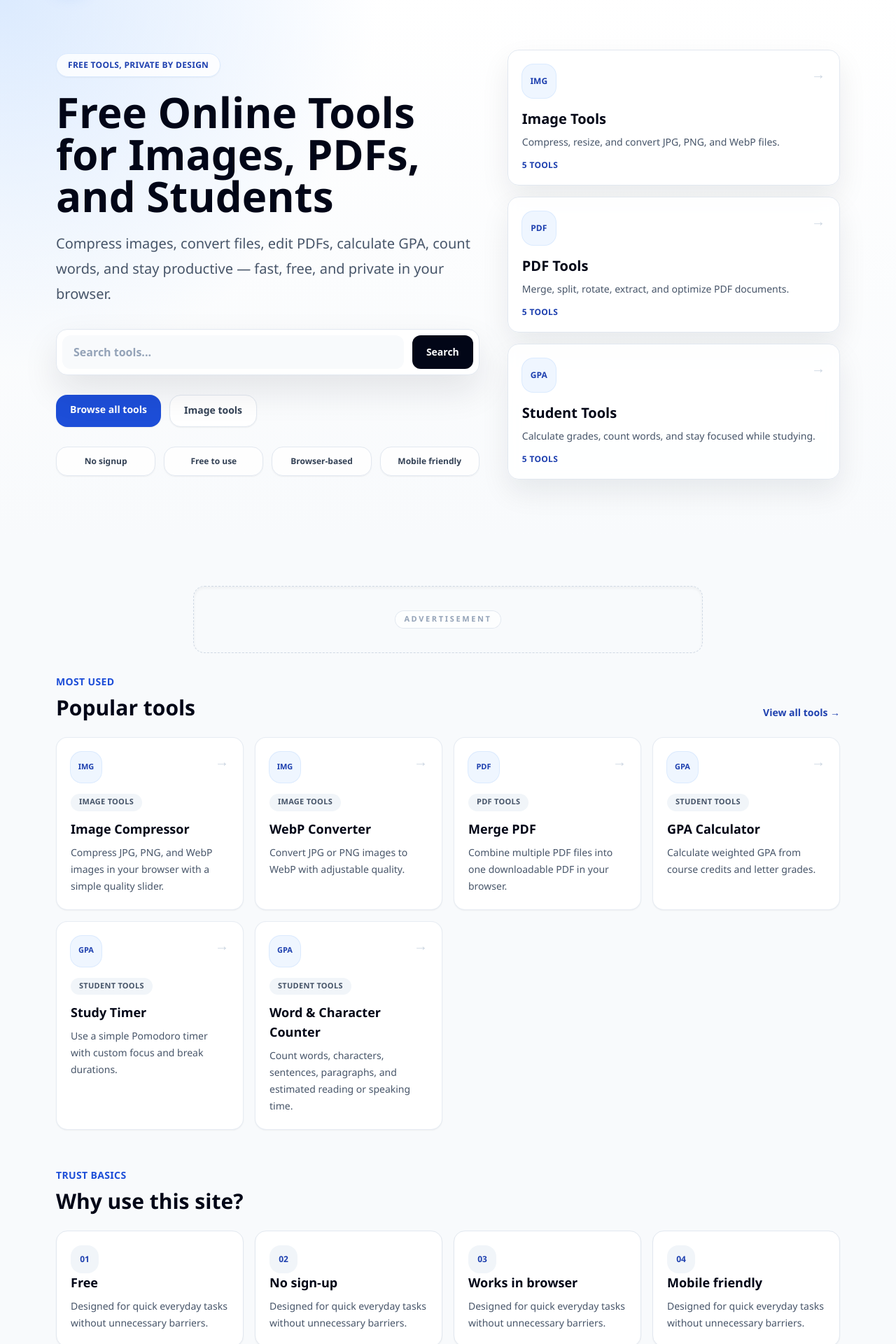
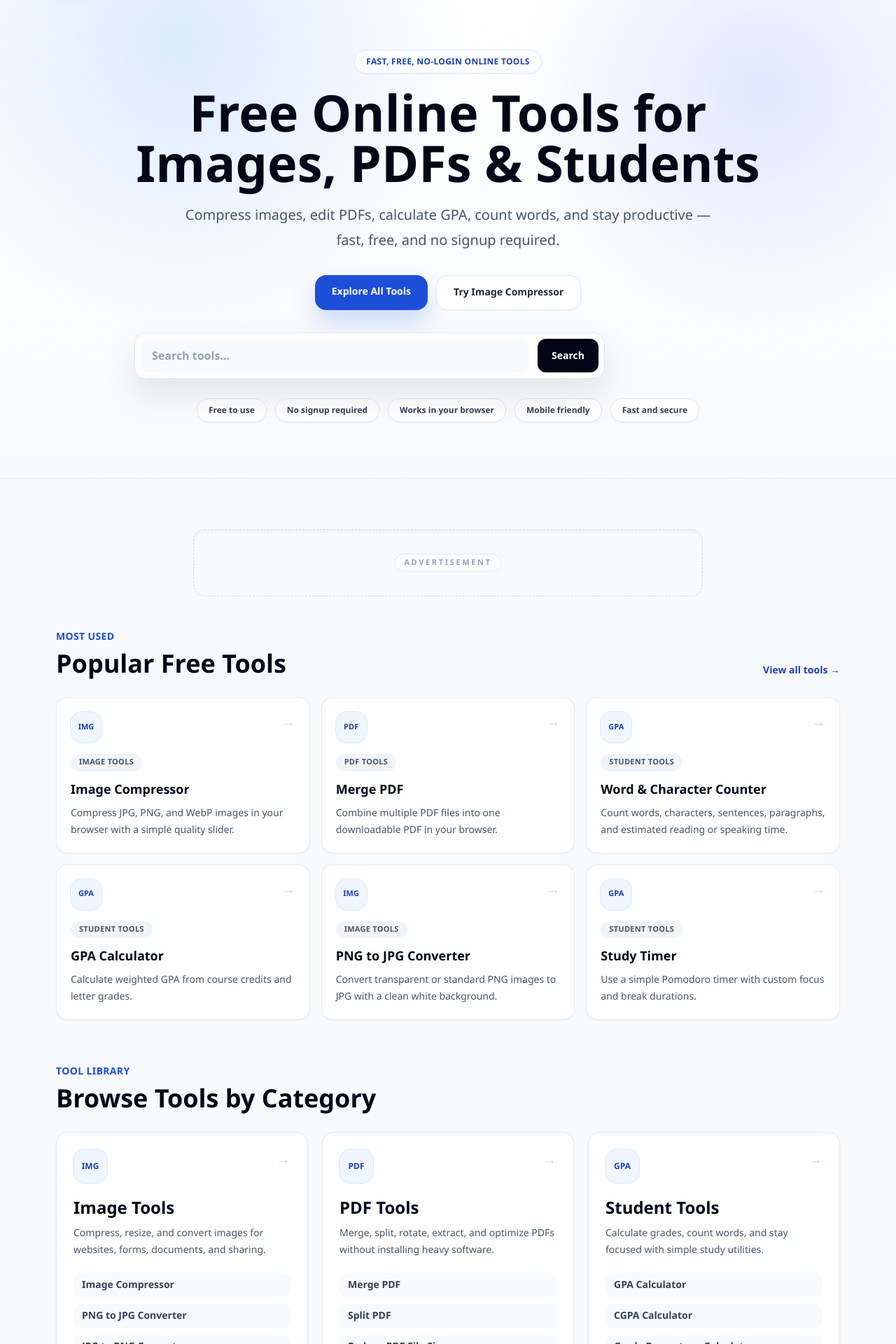
Before and after one commit to KushGam/freetoolkit, a Next.js app: page / in a window 1280 px wide. Shown: the part 80-2000 px from the top of the page at 70% size. Built offline with nearby package versions, Linux system fonts and the light colour scheme.

Commit message:
Redesign homepage experience

```diff
--- a/app/page.tsx
+++ b/app/page.tsx
@@ -2,91 +2,185 @@ import Link from "next/link";
 import { AdSlot } from "@/components/AdSlot";
 import { HomeToolSearch } from "@/components/HomeToolSearch";
 import { ToolCard } from "@/components/ui";
-import { categories, getToolsByCategory, tools } from "@/data/tools";
+import { getToolsByCategory, tools, type ToolCategory } from "@/data/tools";
+
+const popularSlugs = [
+  "image-compressor",
+  "merge-pdf",
+  "word-counter",
+  "gpa-calculator",
+  "png-to-jpg",
+  "study-timer"
+];
+
+const categoryDetails: Record<ToolCategory, { href: string; icon: string; description: string }> = {
+  "Image Tools": {
+    href: "/image-tools",
+    icon: "IMG",
+    description: "Compress, resize, and convert images for websites, forms, documents, and sharing."
+  },
+  "PDF Tools": {
+    href: "/pdf-tools",
+    icon: "PDF",
+    description: "Merge, split, rotate, extract, and optimize PDFs without installing heavy software."
+  },
+  "Student Tools": {
+    href: "/student-tools",
+    icon: "GPA",
+    description: "Calculate grades, count words, and stay focused with simple study utilities."
+  }
+};
+
+const trustBadges = ["Free to use", "No signup required", "Works in your browser", "Mobile friendly", "Fast and secure"];
+
+const whyCards = [
+  {
+    title: "No signup required",
+    copy: "Open a tool and start immediately. FreeToolKit avoids accounts, paywalls, and unnecessary setup."
+  },
+  {
+    title: "Free browser-based tools",
+    copy: "Image, PDF, and student utilities are designed to run in your browser where possible."
+  },
+  {
+    title: "Simple and mobile friendly",
+    copy: "Clean layouts, readable controls, and responsive pages make common tasks easy on any screen."
+  },
+  {
+    title: "Built for students and professionals",
+    copy: "Use it for assignments, office documents, content workflows, applications, and daily productivity."
+  }
+];
 
 export default function HomePage() {
-  const popular = tools.filter((tool) => tool.popular);
-  const categoryMeta = {
-    "Image Tools": { icon: "IMG", href: "/image-tools", copy: "Compress, resize, and convert JPG, PNG, and WebP files." },
-    "PDF Tools": { icon: "PDF", href: "/pdf-tools", copy: "Merge, split, rotate, extract, and optimize PDF documents." },
-    "Student Tools": { icon: "GPA", href: "/student-tools", copy: "Calculate grades, count words, and stay focused while studying." }
-  };
+  const popularTools = popularSlugs.map((slug) => tools.find((tool) => tool.slug === slug)).filter(Boolean);
 
   return (
     <main className="overflow-hidden">
-      <section className="relative bg-[radial-gradient(circle_at_top_left,#dbeafe,transparent_36%),linear-gradient(180deg,#ffffff_0%,#f8fafc_100%)]">
-        <div className="mx-auto grid max-w-6xl gap-10 px-4 py-14 sm:py-20 lg:grid-cols-[1.12fr_0.88fr] lg:items-center">
-          <div>
-            <p className="w-fit rounded-full border border-brand-100 bg-white/80 px-4 py-2 text-xs font-black uppercase tracking-wide text-brand-700 shadow-sm">Free tools, private by design</p>
-            <h1 className="mt-5 max-w-4xl text-4xl font-black tracking-normal text-slate-950 sm:text-6xl">Free Online Tools for Images, PDFs, and Students</h1>
-            <p className="mt-5 max-w-2xl text-lg leading-8 text-slate-600 sm:text-xl sm:leading-9">
-              Compress images, convert files, edit PDFs, calculate GPA, count words, and stay productive — fast, free, and private in your browser.
+      <section className="relative border-b border-slate-200/70 bg-[radial-gradient(circle_at_20%_10%,#dbeafe,transparent_34%),radial-gradient(circle_at_85%_20%,#e0e7ff,transparent_28%),linear-gradient(180deg,#ffffff_0%,#f8fafc_100%)]">
+        <div className="mx-auto max-w-6xl px-4 py-14 sm:py-20">
+          <div className="mx-auto max-w-4xl text-center">
+            <p className="mx-auto w-fit rounded-full border border-brand-100 bg-white/85 px-4 py-2 text-xs font-black uppercase tracking-wide text-brand-700 shadow-sm">
+              Fast, free, no-login online tools
             </p>
-            <HomeToolSearch />
-            <div className="mt-7 flex flex-wrap gap-3">
-              <Link href="/all-tools" className="rounded-2xl bg-brand-600 px-5 py-3 text-sm font-bold text-white shadow-sm hover:bg-brand-700">Browse all tools</Link>
-              <Link href="/image-tools" className="rounded-2xl border border-slate-200 bg-white px-5 py-3 text-sm font-bold text-slate-700 shadow-sm hover:bg-brand-50">Image tools</Link>
+            <h1 className="mt-5 text-4xl font-black tracking-normal text-slate-950 sm:text-6xl lg:text-7xl">
+              Free Online Tools for Images, PDFs &amp; Students
+            </h1>
+            <p className="mx-auto mt-5 max-w-3xl text-lg leading-8 text-slate-600 sm:text-xl sm:leading-9">
+              Compress images, edit PDFs, calculate GPA, count words, and stay productive — fast, free, and no signup required.
+            </p>
+            <div className="mt-8 flex flex-col justify-center gap-3 sm:flex-row">
+              <Link href="/all-tools" className="rounded-2xl bg-brand-600 px-6 py-3.5 text-sm font-black text-white shadow-[0_16px_35px_rgba(37,99,235,0.24)] transition hover:-translate-y-0.5 hover:bg-brand-700">
+                Explore All Tools
+              </Link>
+              <Link href="/image-compressor" className="rounded-2xl border border-slate-200 bg-white px-6 py-3.5 text-sm font-black text-slate-800 shadow-sm transition hover:-translate-y-0.5 hover:border-brand-200 hover:bg-brand-50 hover:text-brand-700">
+                Try Image Compressor
+              </Link>
             </div>
-            <div className="mt-7 grid max-w-2xl grid-cols-2 gap-3 sm:grid-cols-4">
-              {["No signup", "Free to use", "Browser-based", "Mobile friendly"].map((badge) => (
-                <div key={badge} className="rounded-2xl border border-slate-200 bg-white/80 px-3 py-3 text-center text-xs font-black text-slate-700 shadow-sm">
+            <div className="mx-auto text-left">
+              <HomeToolSearch />
+            </div>
+            <div className="mx-auto mt-7 flex max-w-4xl flex-wrap justify-center gap-3">
+              {trustBadges.map((badge) => (
+                <span key={badge} className="rounded-full border border-slate-200 bg-white/85 px-4 py-2 text-xs font-black text-slate-700 shadow-sm">
                   {badge}
-                </div>
+                </span>
               ))}
             </div>
           </div>
-          <div className="grid gap-4">
-            {categories.map((category) => (
-              <Link key={category} href={categoryMeta[category].href} className="group rounded-2xl border border-slate-200 bg-white/85 p-5 shadow-[0_18px_40px_rgba(15,23,42,0.08)] backdrop-blur transition hover:-translate-y-1 hover:border-brand-200 hover:shadow-[0_24px_55px_rgba(37,99,235,0.14)]">
-                <div className="flex items-start justify-between gap-4">
-                  <span className="flex h-12 w-12 items-center justify-center rounded-2xl bg-brand-50 text-xs font-black text-brand-700 ring-1 ring-brand-100">{categoryMeta[category].icon}</span>
-                  <span className="text-xl font-black text-slate-300 transition group-hover:translate-x-1 group-hover:text-brand-600">→</span>
-                </div>
-                <h2 className="mt-4 text-xl font-black text-slate-950">{category}</h2>
-                <p className="mt-2 text-sm leading-6 text-slate-600">{categoryMeta[category].copy}</p>
-                <p className="mt-3 text-xs font-black uppercase tracking-wide text-brand-700">{getToolsByCategory(category).length} tools</p>
-              </Link>
-            ))}
-          </div>
         </div>
       </section>
+
       <div className="mx-auto max-w-6xl px-4 py-10">
-        <AdSlot size="leaderboard" />
-        <section>
+        <AdSlot type="leaderboard" />
+
+        <section className="mt-12">
           <div className="flex flex-col gap-3 sm:flex-row sm:items-end sm:justify-between">
             <div>
               <p className="text-sm font-black uppercase tracking-wide text-brand-600">Most used</p>
-              <h2 className="mt-2 text-3xl font-black text-slate-950">Popular tools</h2>
+              <h2 className="mt-2 text-3xl font-black text-slate-950 sm:text-4xl">Popular Free Tools</h2>
             </div>
-            <Link href="/all-tools" className="text-sm font-black text-brand-700 hover:text-brand-900">View all tools →</Link>
+            <Link href="/all-tools" className="text-sm font-black text-brand-700 hover:text-brand-900">
+              View all tools →
+            </Link>
           </div>
-          <div className="mt-6 grid gap-4 sm:grid-cols-2 lg:grid-cols-4">
-            {popular.map((tool) => <ToolCard key={tool.slug} title={tool.title} description={tool.description} href={`/${tool.slug}`} category={tool.category} />)}
+          <div className="mt-7 grid gap-4 sm:grid-cols-2 lg:grid-cols-3">
+            {popularTools.map((tool) => (
+              <ToolCard key={tool!.slug} title={tool!.title} description={tool!.description} href={`/${tool!.slug}`} category={tool!.category} />
+            ))}
           </div>
         </section>
-        <section className="mt-14">
+
+        <section className="mt-16">
+          <p className="text-sm font-black uppercase tracking-wide text-brand-600">Tool library</p>
+          <h2 className="mt-2 text-3xl font-black text-slate-950 sm:text-4xl">Browse Tools by Category</h2>
+          <div className="mt-7 grid gap-5 lg:grid-cols-3">
+            {(Object.keys(categoryDetails) as ToolCategory[]).map((category) => {
+              const details = categoryDetails[category];
+              const categoryTools = getToolsByCategory(category).slice(0, 5);
+              return (
+                <Link key={category} href={details.href} className="group rounded-2xl border border-slate-200 bg-white p-6 shadow-sm transition hover:-translate-y-1 hover:border-brand-200 hover:shadow-[0_24px_55px_rgba(37,99,235,0.12)]">
+                  <div className="flex items-start justify-between gap-4">
+                    <span className="flex h-12 w-12 items-center justify-center rounded-2xl bg-brand-50 text-xs font-black text-brand-700 ring-1 ring-brand-100">
+                      {details.icon}
+                    </span>
+                    <span className="text-xl font-black text-slate-300 transition group-hover:translate-x-1 group-hover:text-brand-600">→</span>
+                  </div>
+                  <h3 className="mt-5 text-2xl font-black text-slate-950">{category}</h3>
+                  <p className="mt-2 text-sm leading-6 text-slate-600">{details.description}</p>
+                  <div className="mt-5 grid gap-2">
+                    {categoryTools.map((tool) => (
+                      <span key={tool.slug} className="rounded-xl bg-slate-50 px-3 py-2 text-sm font-bold text-slate-700">
+                        {tool.title}
+                      </span>
+                    ))}
+                  </div>
+                </Link>
+              );
+            })}
+          </div>
+        </section>
+
+        <section className="mt-16">
           <p className="text-sm font-black uppercase tracking-wide text-brand-600">Trust basics</p>
-          <h2 className="mt-2 text-3xl font-black text-slate-950">Why use this site?</h2>
-          <div className="mt-6 grid gap-4 md:grid-cols-4">
-            {["Free", "No sign-up", "Works in browser", "Mobile friendly"].map((item, index) => (
-              <div key={item} className="rounded-2xl border border-slate-200 bg-white p-5 shadow-sm">
+          <h2 className="mt-2 text-3xl font-black text-slate-950 sm:text-4xl">Why use FreeToolKit?</h2>
+          <div className="mt-7 grid gap-4 sm:grid-cols-2 lg:grid-cols-4">
+            {whyCards.map((card, index) => (
+              <div key={card.title} className="rounded-2xl border border-slate-200 bg-white p-5 shadow-sm">
                 <span className="flex h-10 w-10 items-center justify-center rounded-2xl bg-slate-100 text-xs font-black text-brand-700">0{index + 1}</span>
-                <h3 className="text-lg font-black text-slate-950">{item}</h3>
-                <p className="mt-2 text-sm leading-6 text-slate-600">Designed for quick everyday tasks without unnecessary barriers.</p>
+                <h3 className="mt-4 text-lg font-black text-slate-950">{card.title}</h3>
+                <p className="mt-2 text-sm leading-6 text-slate-600">{card.copy}</p>
               </div>
             ))}
           </div>
         </section>
-        <section className="prose-lite mt-14 rounded-2xl border border-slate-200 bg-white p-6 shadow-sm">
-          <h2>Free online tools for practical daily work</h2>
+
+        <AdSlot type="responsive" />
+
+        <section className="prose-lite mt-16 rounded-[2rem] border border-slate-200 bg-white p-6 shadow-[0_20px_55px_rgba(15,23,42,0.06)] sm:p-8">
+          <h2>Free Online Tools for Everyday Work and Study</h2>
           <p>
-            FreeToolKit brings common image, PDF, and student utilities into one clean website. You can compress images before uploading them, convert image formats, merge or extract PDF pages, calculate GPA, time study sessions, and count words without creating an account.
+            FreeToolKit helps you complete common file, image, PDF, and student tasks without downloading extra software or creating an account. The website is built for quick daily jobs: compressing an image before upload, merging PDFs for a submission, calculating GPA before grades are finalized, checking word count, or starting a focused study session. Every tool is designed to be simple enough for beginners and practical enough for office workers, creators, students, and professionals.
           </p>
           <p>
-            The site is built around browser-based processing where possible. That keeps tools fast, avoids paid API costs, and makes the experience simpler on mobile and desktop. Each tool page includes instructions, useful context, frequently asked questions, and related links so visitors can understand the task instead of landing on a thin utility page.
+            Many online tasks should not require a complicated dashboard. FreeToolKit keeps the experience clean and browser-based where possible, so you can open a page, use the tool, and download or copy your result. The <Link href="/image-tools" className="font-bold text-brand-700 hover:text-brand-900">Image Tools</Link> section includes utilities for compression, resizing, and format conversion. The <Link href="/pdf-tools" className="font-bold text-brand-700 hover:text-brand-900">PDF Tools</Link> section helps with merging, splitting, rotating, extracting pages, and reducing PDF file size. The <Link href="/student-tools" className="font-bold text-brand-700 hover:text-brand-900">Student Tools</Link> section includes GPA calculators, a grade percentage calculator, a study timer, and a word counter.
+          </p>
+          <p>
+            The site is also built with mobile users in mind. Pages use readable spacing, large controls, clear instructions, and lightweight layouts so the tools feel fast on phones, tablets, and desktops. Since there is no login required, FreeToolKit works well for quick one-time tasks and repeat productivity workflows. Whether you are preparing school files, cleaning up documents for work, optimizing images for a website, or drafting content with a word limit, the goal is the same: useful free tools that are easy to trust and easy to use.
           </p>
         </section>
-        <AdSlot size="responsive" />
+
+        <section className="mt-16 rounded-[2rem] border border-brand-100 bg-[radial-gradient(circle_at_top_left,#dbeafe,transparent_36%),linear-gradient(135deg,#ffffff,#f8fafc)] p-6 text-center shadow-[0_24px_70px_rgba(37,99,235,0.10)] sm:p-10">
+          <h2 className="text-3xl font-black text-slate-950 sm:text-4xl">Start with a free tool now</h2>
+          <p className="mx-auto mt-3 max-w-2xl text-base leading-7 text-slate-600">
+            Pick a popular tool and finish your next image, PDF, or student task in a few clicks.
+          </p>
+          <div className="mt-7 flex flex-col justify-center gap-3 sm:flex-row">
+            <Link href="/image-compressor" className="rounded-2xl bg-brand-600 px-6 py-3.5 text-sm font-black text-white shadow-sm hover:bg-brand-700">Compress an Image</Link>
+            <Link href="/merge-pdf" className="rounded-2xl border border-slate-200 bg-white px-6 py-3.5 text-sm font-black text-slate-800 shadow-sm hover:bg-brand-50">Merge PDF</Link>
+            <Link href="/gpa-calculator" className="rounded-2xl border border-slate-200 bg-white px-6 py-3.5 text-sm font-black text-slate-800 shadow-sm hover:bg-brand-50">Calculate GPA</Link>
+          </div>
+        </section>
       </div>
     </main>
   );
--- a/components/AdSlot.tsx
+++ b/components/AdSlot.tsx
@@ -1,13 +1,21 @@
 import { cn } from "@/lib/utils";
 
-export function AdSlot({ size = "responsive" }: { size?: "leaderboard" | "rectangle" | "responsive" }) {
+export function AdSlot({
+  size,
+  type
+}: {
+  size?: "leaderboard" | "rectangle" | "responsive";
+  type?: "leaderboard" | "rectangle" | "responsive";
+}) {
+  const variant = size ?? type ?? "responsive";
+
   return (
     <div
       className={cn(
         "my-8 flex items-center justify-center rounded-2xl border border-dashed border-slate-300/90 bg-slate-50 text-[11px] font-black uppercase tracking-[0.24em] text-slate-400 shadow-inner",
-        size === "leaderboard" && "mx-auto min-h-24 w-full max-w-[728px] sm:h-[90px]",
-        size === "rectangle" && "mx-auto h-[250px] w-full max-w-[300px]",
-        size === "responsive" && "min-h-28 w-full"
+        variant === "leaderboard" && "mx-auto min-h-24 w-full max-w-[728px] sm:h-[90px]",
+        variant === "rectangle" && "mx-auto h-[250px] w-full max-w-[300px]",
+        variant === "responsive" && "min-h-28 w-full"
       )}
       aria-label="Advertisement placeholder"
     >
--- a/components/Footer.tsx
+++ b/components/Footer.tsx
@@ -11,7 +11,7 @@ export function Footer() {
             <span>Free<span className="text-brand-600">ToolKit</span></span>
           </Link>
           <p className="mt-4 max-w-sm text-sm leading-7 text-slate-600">
-            Free browser-based tools for images, PDFs, and students. No login, no paid APIs, and clean pages built for practical everyday work.
+            FreeToolKit is a collection of free online tools for images, PDFs, and students.
           </p>
           <div className="mt-5 flex flex-wrap gap-2">
             {["No signup", "Free", "Browser-based"].map((item) => (
@@ -38,8 +38,9 @@ export function Footer() {
           <div className="flex flex-wrap gap-4">
             <Link href="/about" className="hover:text-brand-700">About</Link>
             <Link href="/contact" className="hover:text-brand-700">Contact</Link>
-            <Link href="/privacy" className="hover:text-brand-700">Privacy</Link>
+            <Link href="/privacy" className="hover:text-brand-700">Privacy Policy</Link>
             <Link href="/terms" className="hover:text-brand-700">Terms</Link>
+            <span className="text-slate-400">Built by Kushal Gautam</span>
           </div>
         </div>
       </div>
--- a/components/Header.tsx
+++ b/components/Header.tsx
@@ -5,6 +5,7 @@ import { useState } from "react";
 import { cn } from "@/lib/utils";
 
 const links = [
+  { href: "/", label: "Home" },
   { href: "/image-tools", label: "Image Tools" },
   { href: "/pdf-tools", label: "PDF Tools" },
   { href: "/student-tools", label: "Student Tools" },
@@ -42,9 +43,6 @@ export function Header() {
       </div>
       <div className={cn("border-t border-slate-100 bg-white/95 px-4 py-3 shadow-lg shadow-slate-900/[0.04] lg:hidden", !open && "hidden")}>
         <nav className="mx-auto grid max-w-6xl gap-2 text-sm font-bold text-slate-700">
-          <Link href="/" className="rounded-2xl px-3 py-3 hover:bg-brand-50" onClick={() => setOpen(false)}>
-            Home
-          </Link>
           {links.map((link) => (
             <Link key={link.href} href={link.href} className="rounded-2xl px-3 py-3 hover:bg-brand-50" onClick={() => setOpen(false)}>
               {link.label}
```
